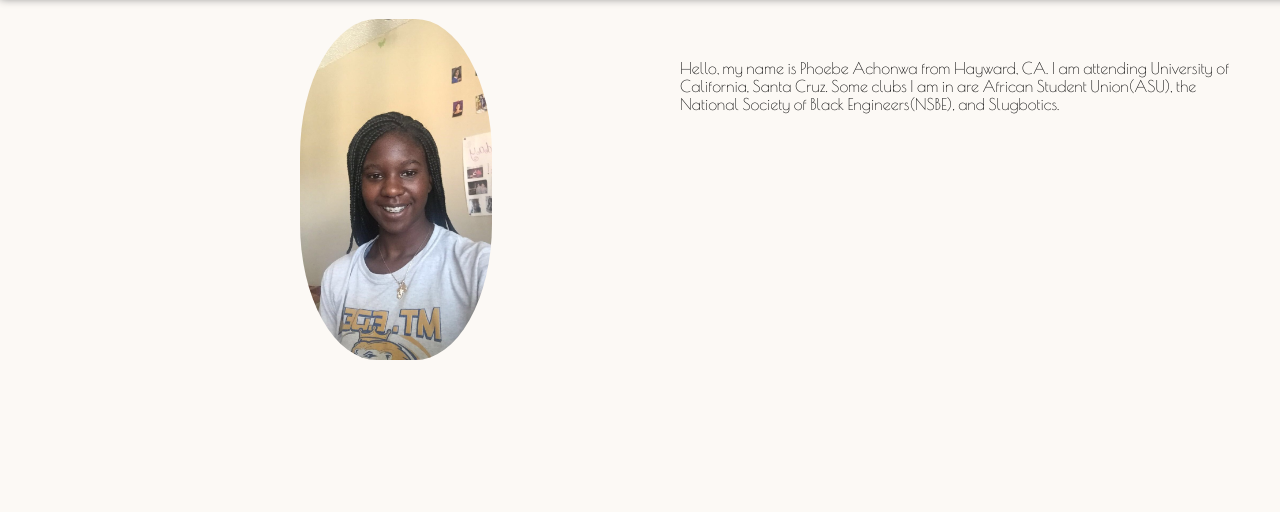
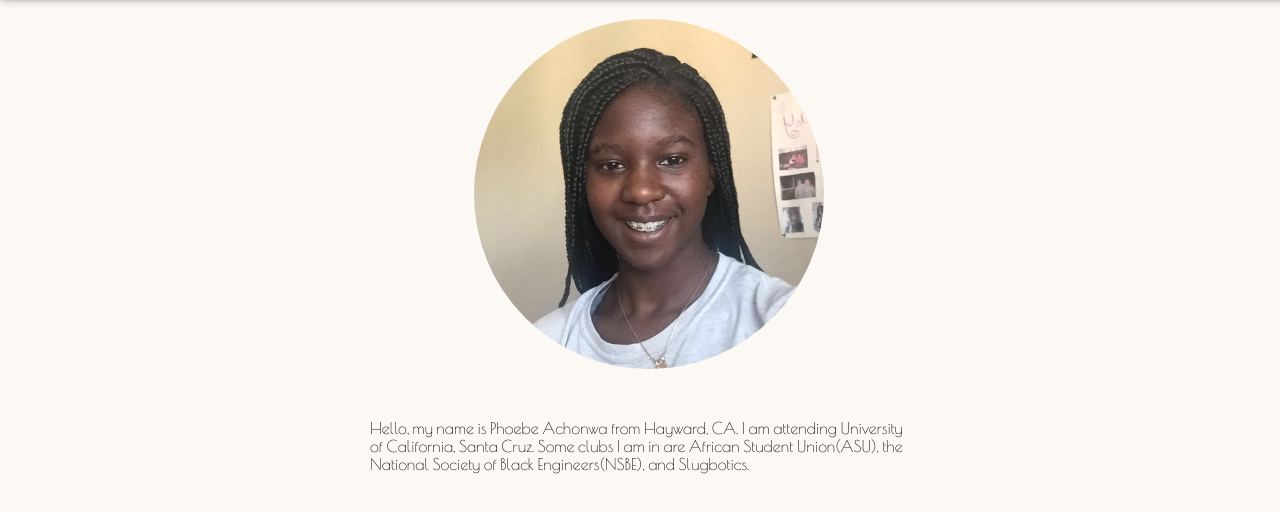
Before and after one commit to pachonwa/Portfolio, a plain HTML site: page contact.html in a window 1280 px wide. Shown: the part 62-574 px from the top of the page. Drawn offline with nearby package versions, Linux system fonts and the light colour scheme.

Commit message:
finally got circular image for contact page

```diff
--- a/contact.css
+++ b/contact.css
@@ -40,14 +40,17 @@ h1 {
 }
 
 .centerofpage {
-  /* display: block; */
-  width:30%;
+  /* width:30%; */
+  height: 350px;
+  width: 350px;
+  overflow: hidden;
+  position: relative;
   /* border: 0.5px solid black; */
-  border-radius: 40%;
-  margin-left: 300px;
+  border-radius: 50%;
+  margin-left: 37%;
 }
-
-.columns {
-  float: left;
-  width: 50%;
+.centerofpage img {
+  width: 100%;
+  height: auto;
+  margin-top: -140px;
 }
--- a/contact.html
+++ b/contact.html
@@ -13,12 +13,12 @@
 
 <h1 style="text-align: center;">Contact</h1>
 <div>
-<div class="columns">
-<img class="centerofpage" src="portfoliopic.jpg">
+  <div class="centerofpage" >
+    <img src="portfoliopic.jpg">
+  </div>
 </div>
-<div class="columns">
-<p style="margin: 40px">Hello, my name is Phoebe Achonwa from Hayward, CA. I am attending University of California, Santa Cruz. Some clubs
+<!-- <div class="columns"> -->
+<p style="margin: 370px; margin-top:50px">Hello, my name is Phoebe Achonwa from Hayward, CA. I am attending University of California, Santa Cruz. Some clubs
   I am in are African Student Union(ASU), the National Society of Black Engineers(NSBE), and Slugbotics.
 </p>
-</div>
-</div>
+<!-- </div> -->
```
Also changed, not shown: projects.html (+4 -0 lines).
